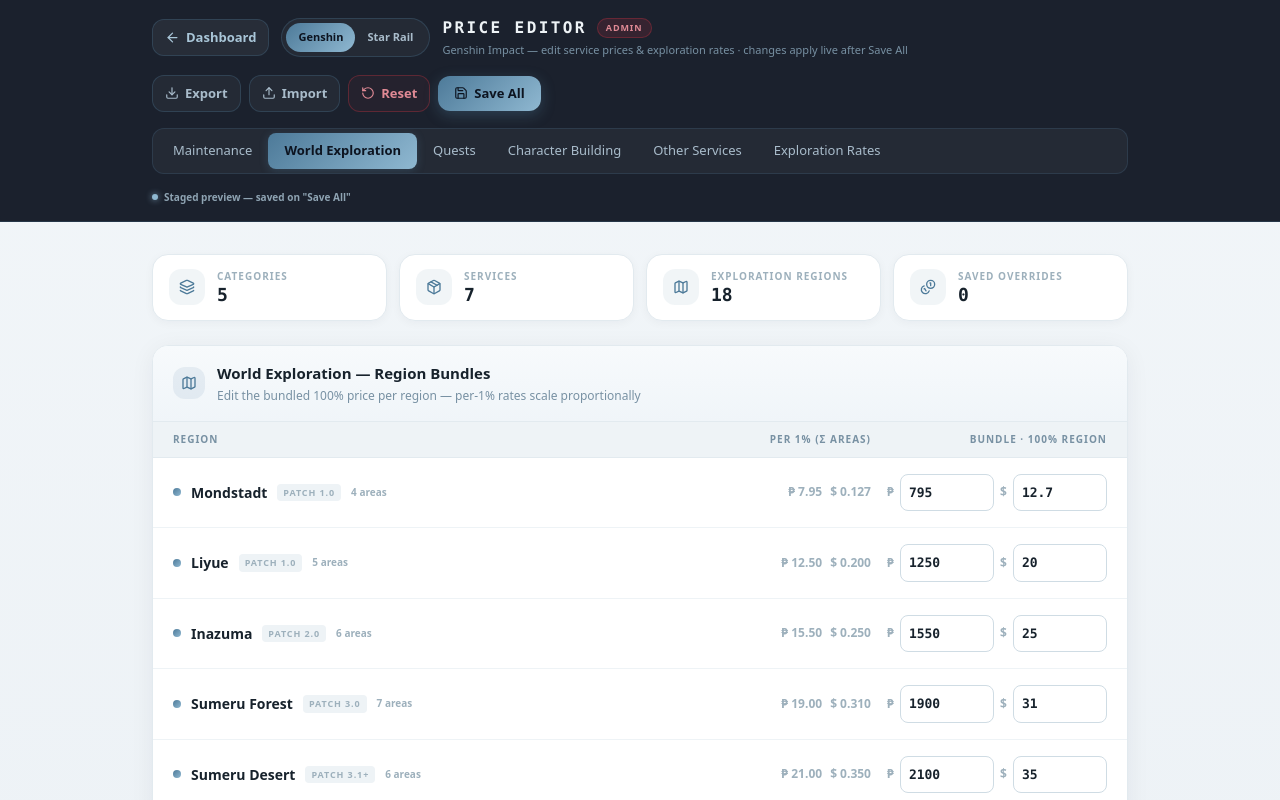
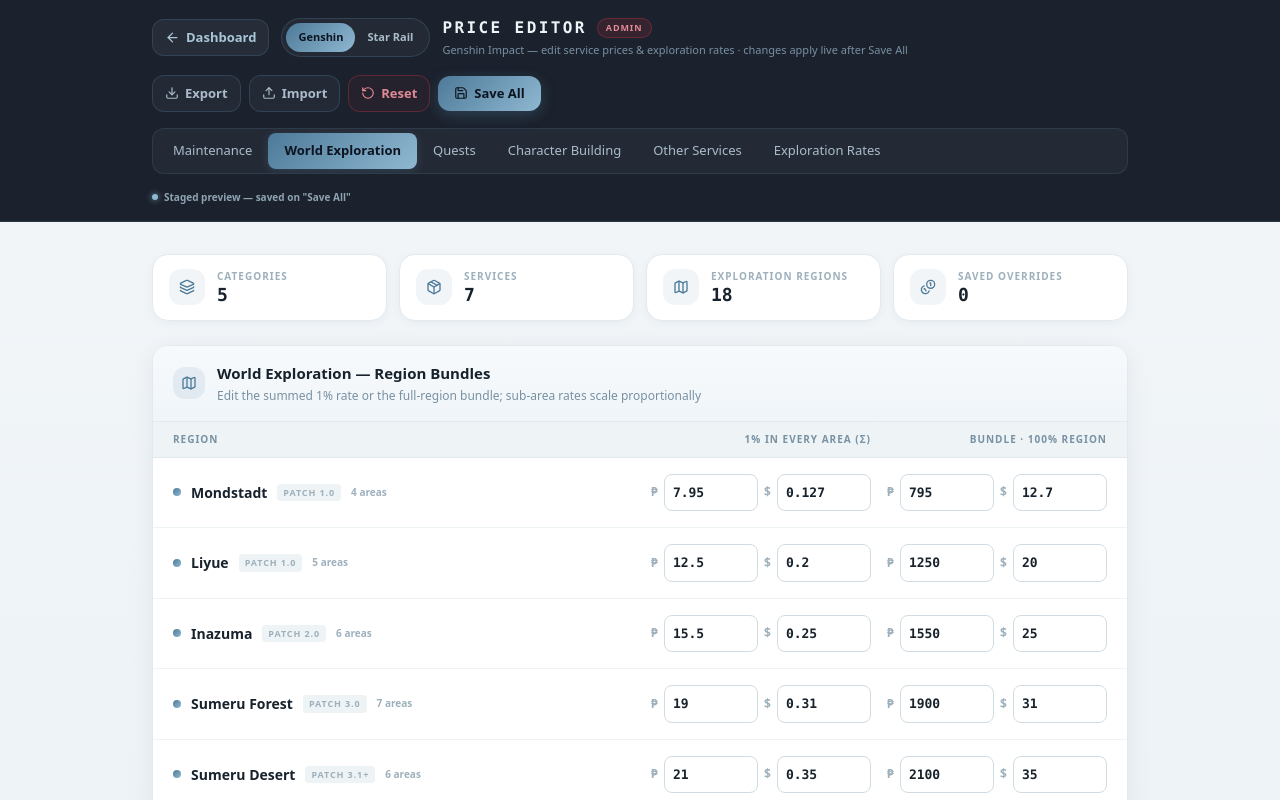
Before and after one commit to InuSei/genshin-piloting-dashboard, a React (Vite) app: page /admin/prices in a window 1280 px wide. Both pictures are taken after a click on the button "World Exploration". Shown: the top 800 px of the page. Built offline with nearby package versions, Linux system fonts and the light colour scheme.

Commit message:
fix some bundle problems in main page

```diff
--- a/src/App.tsx
+++ b/src/App.tsx
@@ -11,6 +11,8 @@
 import {
   EXPLORATION_REGIONS,
   buildExplorationReceiptItems,
+  isBillableProgress,
+  type ExplorationBundles,
   type ExplorationSelections,
   UNSELECTED,
 } from "./data/explorationRegions";
@@ -19,6 +21,7 @@
   const [activeCategory, setActiveCategory] = useState<string>("maintenance");
   const [selections, setSelections] = useState<ServiceSelection>({});
   const [explorationSelections, setExplorationSelections] = useState<ExplorationSelections>({});
+  const [bundledRegions, setBundledRegions] = useState<ExplorationBundles>({});
   const [clientName, setClientName] = useState("");
   const [isFirstTimeClient, setIsFirstTimeClient] = useState<boolean>(false);
   const [noCompassRegions, setNoCompassRegions] = useState<Record<string, boolean>>({});
@@ -35,7 +38,20 @@
   }, []);
 
   const handleExplorationChange = useCallback((key: string, value: number) => {
+    const regionId = key.split("__")[0];
+    setBundledRegions((prev) => ({ ...prev, [regionId]: false }));
     setExplorationSelections((prev) => ({ ...prev, [key]: value }));
+  }, []);
+
+  const handleToggleBundle = useCallback((regionId: string) => {
+    setBundledRegions((prev) => ({ ...prev, [regionId]: !prev[regionId] }));
+    setExplorationSelections((prev) => {
+      const next = { ...prev };
+      for (const key of Object.keys(next)) {
+        if (key.startsWith(`${regionId}__`)) delete next[key];
+      }
+      return next;
+    });
   }, []);
 
   const handleToggleCompass = useCallback((regionId: string) => {
@@ -48,13 +64,18 @@
   const handleClearAll = useCallback(() => {
     setSelections({});
     setExplorationSelections({});
+    setBundledRegions({});
     setNoCompassRegions({});
     setIsFirstTimeClient(false);
   }, []);
 
   const handleRemoveItem = useCallback((id: string) => {
-    if (id.includes("__")) {
-      setExplorationSelections((prev) => ({ ...prev, [id]: 0 }));
+    if (id.startsWith("exploration_bundle__")) {
+      const regionId = id.replace("exploration_bundle__", "");
+      setBundledRegions((prev) => ({ ...prev, [regionId]: false }));
+      setNoCompassRegions((prev) => ({ ...prev, [regionId]: false }));
+    } else if (id.includes("__")) {
+      setExplorationSelections((prev) => ({ ...prev, [id]: UNSELECTED }));
     } else if (id.startsWith("compass_")) {
       const regionId = id.replace("compass_", "");
       setNoCompassRegions((prev) => ({ ...prev, [regionId]: false }));
@@ -65,14 +86,20 @@
 
   const currentCategory = CATEGORIES.find((c) => c.id === activeCategory)!;
   const serviceReceiptItems = buildReceiptItems(selections);
-  const explorationReceiptItems = buildExplorationReceiptItems(explorationSelections);
+  const explorationReceiptItems = buildExplorationReceiptItems(
+    explorationSelections,
+    bundledRegions
+  );
 
   const activeExplorationRegionIds = new Set<string>();
-  for (const [key, val] of Object.entries(explorationSelections)) {
-    if (val !== UNSELECTED && val > 0) {
+  for (const [key, progress] of Object.entries(explorationSelections)) {
+    if (isBillableProgress(progress)) {
       const regionId = key.split("__")[0];
       activeExplorationRegionIds.add(regionId);
     }
+  }
+  for (const [regionId, selected] of Object.entries(bundledRegions)) {
+    if (selected) activeExplorationRegionIds.add(regionId);
   }
 
   const compassSurchargeItems = EXPLORATION_REGIONS
@@ -119,6 +146,8 @@
             <ExplorationPanel
               selections={explorationSelections}
               onChange={handleExplorationChange}
+              bundledRegions={bundledRegions}
+              onToggleBundle={handleToggleBundle}
               noCompassRegions={noCompassRegions}
               onToggleCompass={handleToggleCompass}
             />
@@ -141,8 +170,8 @@
             onRemoveItem={handleRemoveItem}
             isFirstTimeClient={isFirstTimeClient}
             onToggleFirstTimeClient={setIsFirstTimeClient}
-            /* NEW: Pass raw exploration data down for the canvas export */
             explorationSelections={explorationSelections}
+            bundledRegions={bundledRegions}
             noCompassRegions={noCompassRegions}
           />
         </div>
--- a/src/components/ReceiptPanel.tsx
+++ b/src/components/ReceiptPanel.tsx
@@ -1,5 +1,9 @@
 import { useRef, useState } from "react";
-import { EXPLORATION_REGIONS, UNSELECTED } from "../data/explorationRegions";
+import {
+  EXPLORATION_REGIONS,
+  isBillableProgress,
+  type ExplorationBundles,
+} from "../data/explorationRegions";
 
 const PAYPAL_USD_TO_PHP = 60.75;
 
@@ -23,6 +27,7 @@
   isFirstTimeClient,
   onToggleFirstTimeClient,
   explorationSelections,
+  bundledRegions = {},
   noCompassRegions,
   banner = "/hero-banner.png",
 }: {
@@ -34,6 +39,7 @@
   isFirstTimeClient: boolean;
   onToggleFirstTimeClient: (val: boolean) => void;
   explorationSelections: Record<string, number>;
+  bundledRegions?: ExplorationBundles;
   noCompassRegions: Record<string, boolean>;
   banner?: string;
 }) {
@@ -65,6 +71,7 @@
         new Date().toLocaleDateString("en-PH", { year: "numeric", month: "long", day: "numeric" }),
         currency,
         explorationSelections,
+        bundledRegions,
         noCompassRegions,
         banner
       );
@@ -273,6 +280,7 @@
   dateStr: string,
   currency: "PHP" | "USD",
   explorationSelections: Record<string, number>,
+  bundledRegions: ExplorationBundles,
   noCompassRegions: Record<string, boolean>,
   banner: string
 ) {
@@ -293,11 +301,11 @@
 
   let hasExploration = false;
   for (const r of EXPLORATION_REGIONS) {
-     const active = r.subAreas.filter(sa => explorationSelections[`${r.id}__${sa.id}`] !== undefined && explorationSelections[`${r.id}__${sa.id}`] !== UNSELECTED);
-     if (active.length > 0) {
+     const active = r.subAreas.filter(sa => isBillableProgress(explorationSelections[`${r.id}__${sa.id}`] ?? -1));
+     if (bundledRegions[r.id] || active.length > 0) {
         hasExploration = true;
         cardH += 24 + 22;
-        cardH += active.length * 20;
+        cardH += (bundledRegions[r.id] ? 1 : active.length) * 20;
         if (noCompassRegions[r.id]) cardH += 20;
         cardH += 34;
         cardH += 16;
@@ -427,8 +435,8 @@
       currentY += 24;
 
       for (const r of EXPLORATION_REGIONS) {
-          const active = r.subAreas.filter(sa => explorationSelections[`${r.id}__${sa.id}`] !== undefined && explorationSelections[`${r.id}__${sa.id}`] !== UNSELECTED);
-          if (!active.length) continue;
+          const active = r.subAreas.filter(sa => isBillableProgress(explorationSelections[`${r.id}__${sa.id}`] ?? -1));
+          if (!bundledRegions[r.id] && !active.length) continue;
 
           ctx.fillStyle = "#eef3f6";
           roundRect(ctx, leftAlign, currentY, CARD_W - PADDING*2, 24, 4);
@@ -458,7 +466,7 @@
           ctx.fillText("MISSING", col3, currentY + 14);
 
           ctx.textAlign = "right";
-          ctx.fillText("RATE / 1%", col4, currentY + 14);
+          ctx.fillText("RATE / BUNDLE", col4, currentY + 14);
 
           ctx.textAlign = "right";
           ctx.fillText("TOTAL", col5, currentY + 14);
@@ -467,7 +475,34 @@
 
           let regionSubtotal = 0;
 
-          for (const sa of active) {
+          if (bundledRegions[r.id]) {
+            const bundleItem = items.find(i => i.id === `exploration_bundle__${r.id}`);
+            if (bundleItem) {
+              const totalVal = currency === "PHP" ? getPhp(bundleItem.price) : getUsd(bundleItem.price);
+              regionSubtotal += totalVal;
+
+              ctx.fillStyle = "#17222c";
+              ctx.font = "600 11px sans-serif";
+              ctx.textAlign = "left";
+              ctx.fillText("Full Region Bundle", col1, currentY + 14);
+
+              ctx.fillStyle = "#5c7284";
+              ctx.font = "500 11px monospace";
+              ctx.textAlign = "center";
+              ctx.fillText("—", col2, currentY + 14);
+              ctx.fillText("100%", col3, currentY + 14);
+
+              ctx.textAlign = "right";
+              ctx.fillText("Bundle", col4, currentY + 14);
+
+              ctx.fillStyle = "#4d7a99";
+              ctx.font = "700 11px monospace";
+              ctx.fillText(currency === "PHP" ? `₱${totalVal.toLocaleString("en-PH", { minimumFractionDigits: 0 })}` : `$${totalVal.toFixed(2)}`, col5, currentY + 14);
+
+              currentY += 20;
+            }
+          } else {
+            for (const sa of active) {
               const startPct = explorationSelections[`${r.id}__${sa.id}`];
               const missingPct = 100 - startPct;
 
@@ -505,6 +540,7 @@
               ctx.fillText(currency === "PHP" ? `₱${totalVal.toLocaleString("en-PH", { minimumFractionDigits: 0 })}` : `$${totalVal.toFixed(2)}`, col5, currentY + 14);
 
               currentY += 20;
+            }
           }
 
           if (noCompassRegions[r.id]) {
--- a/src/data/explorationRegions.ts
+++ b/src/data/explorationRegions.ts
@@ -23,6 +23,8 @@
 }
 
 export type ExplorationSelections = Record<string, number>;
+export type ExplorationBundles = Record<string, boolean>;
+export type ExplorationCurrency = keyof PriceData;
 
 // Rates sourced from "Exploration Calc (PHP)" / "Exploration Calc (USD)".
 // Natlan & Nod-Krai USD = PHP / 60 (the workbook only stored PHP values there).
@@ -230,8 +232,12 @@
   return region?.subAreas.find((sa) => sa.id === areaId);
 }
 
+export function isBillableProgress(currentProgress: number): boolean {
+  return currentProgress >= 0 && currentProgress < 100;
+}
+
 export function calculateAreaPrice(area: SubArea, currentProgress: number): PriceData {
-  if (currentProgress === UNSELECTED || currentProgress >= 100) {
+  if (!isBillableProgress(currentProgress)) {
     return { php: 0, usd: 0 };
   }
 
@@ -242,10 +248,28 @@
   };
 }
 
+export function getRegionRate(region: ExplorationRegion, currency: ExplorationCurrency): number {
+  const total = region.subAreas.reduce((sum, area) => sum + area.pricePerPct[currency], 0);
+  return Math.round(total * 1000000) / 1000000;
+}
+
+export function getRegionBundlePrice(region: ExplorationRegion): PriceData {
+  return region.subAreas.reduce((sum, area) => {
+    const price = calculateAreaPrice(area, 0);
+    return {
+      php: Math.round((sum.php + price.php) * 100) / 100,
+      usd: Math.round((sum.usd + price.usd) * 100) / 100,
+    };
+  }, { php: 0, usd: 0 });
+}
+
 export function regionTotal(
   region: ExplorationRegion,
-  selections: ExplorationSelections
+  selections: ExplorationSelections,
+  bundledRegions: ExplorationBundles = {}
 ): PriceData {
+  if (bundledRegions[region.id]) return getRegionBundlePrice(region);
+
   return region.subAreas.reduce((sum, sa) => {
     const currentProgress = selections[`${region.id}__${sa.id}`] ?? UNSELECTED;
     const price = calculateAreaPrice(sa, currentProgress);
@@ -254,6 +278,17 @@
       usd: sum.usd + price.usd
     };
   }, { php: 0, usd: 0 });
+}
+
+export function regionHasSelection(
+  region: ExplorationRegion,
+  selections: ExplorationSelections,
+  bundledRegions: ExplorationBundles = {}
+): boolean {
+  if (bundledRegions[region.id]) return true;
+  return region.subAreas.some((area) =>
+    isBillableProgress(selections[`${region.id}__${area.id}`] ?? UNSELECTED)
+  );
 }
 
 export function regionAvgPct(
@@ -281,17 +316,32 @@
 }
 
 export function buildExplorationReceiptItems(
-  selections: ExplorationSelections
+  selections: ExplorationSelections,
+  bundledRegions: ExplorationBundles = {}
 ): ReceiptLineItem[] {
   const items: ReceiptLineItem[] = [];
 
   for (const region of EXPLORATION_REGIONS) {
+    if (bundledRegions[region.id]) {
+      const price = getRegionBundlePrice(region);
+      if (price.php <= 0 && price.usd <= 0) continue;
+
+      items.push({
+        id: `exploration_bundle__${region.id}`,
+        categoryLabel: `World Exploration — ${region.name}`,
+        name: `${region.name} Full Region Bundle`,
+        detail: `100% of all ${region.subAreas.length} sub-area${region.subAreas.length !== 1 ? "s" : ""}`,
+        price,
+      });
+      continue;
+    }
+
     for (const sa of region.subAreas) {
       const currentProgress = selections[`${region.id}__${sa.id}`] ?? UNSELECTED;
-      if (currentProgress === UNSELECTED || currentProgress >= 100) continue;
+      if (!isBillableProgress(currentProgress)) continue;
 
       const price = calculateAreaPrice(sa, currentProgress);
-      if (price.php <= 0) continue;
+      if (price.php <= 0 && price.usd <= 0) continue;
 
       items.push({
         id: `${region.id}__${sa.id}`,
--- a/src/pages/ClientPricelist.tsx
+++ b/src/pages/ClientPricelist.tsx
@@ -2,7 +2,7 @@
 import { Link } from "react-router-dom";
 import { CATEGORIES, type PriceValue, type Category } from "../data/services";
 import { HSR_CATEGORIES } from "../data/hsrServices";
-import { EXPLORATION_REGIONS, type ExplorationRegion } from "../data/explorationRegions";
+import { EXPLORATION_REGIONS, getRegionBundlePrice } from "../data/explorationRegions";
 
 function formatPrice(price: PriceValue): string {
   const php = typeof price === "object" ? price.php : price;
@@ -12,24 +12,17 @@
   return `₱${php.toLocaleString("en-PH")} / $${usd.toFixed(2)}`;
 }
 
-const EXPLORATION_RATES = EXPLORATION_REGIONS.map((region: ExplorationRegion) => ({
-  name: region.name,
-  tag: region.tag,
-  bundle: {
-    php:
-      Math.round(
-        region.subAreas.reduce((sum, sa) => sum + sa.pricePerPct.php * 100, 0) * 100
-      ) / 100,
-    usd:
-      Math.round(
-        region.subAreas.reduce((sum, sa) => sum + sa.pricePerPct.usd * 100, 0) * 100
-      ) / 100,
-  },
-  areas: region.subAreas.map((sa) => ({
-    name: sa.name,
-    partial: sa.pricePerPct,
-  })),
-}));
+function buildExplorationRates() {
+  return EXPLORATION_REGIONS.map((region) => ({
+    name: region.name,
+    tag: region.tag,
+    bundle: getRegionBundlePrice(region),
+    areas: region.subAreas.map((area) => ({
+      name: area.name,
+      partial: area.pricePerPct,
+    })),
+  }));
+}
 
 interface PricelistGame {
   key: "genshin" | "hsr";
@@ -87,6 +80,7 @@
 }
 
 function PricelistPage({ game }: { game: PricelistGame }) {
+  const explorationRates = buildExplorationRates();
   const [activeCategory, setActiveCategory] = useState(game.categories[0].id);
   const category = game.categories.find((c) => c.id === activeCategory)!;
 
@@ -174,11 +168,11 @@
                 <div className="hidden md:flex items-center justify-between p-4" style={{ background: "#eef3f6", borderBottom: "1px solid #e2eaef" }}>
                   <div className="w-1/2 font-bold text-[12px] uppercase tracking-widest" style={{ color: "#7891a3" }}>Region</div>
                   <div className="w-1/2 flex justify-end pr-4">
-                    <div className="font-bold text-[12px] uppercase tracking-widest text-right w-24" style={{ color: "#7891a3" }}>Per 1% Progress</div>
+                    <div className="font-bold text-[12px] uppercase tracking-widest text-right w-36" style={{ color: "#7891a3" }}>100% Region Bundle</div>
                   </div>
                 </div>
                 <div className="flex flex-col">
-                  {EXPLORATION_RATES.map((region) => (
+                  {explorationRates.map((region) => (
                     <div key={region.name} className="flex flex-col">
                       <div className="flex items-center justify-between gap-3 px-4 py-2.5" style={{ background: "#f7fafc", borderBottom: "1px solid #e2eaef" }}>
                         <div className="flex items-center gap-2 min-w-0">
--- a/src/pages/PriceEditor.tsx
+++ b/src/pages/PriceEditor.tsx
@@ -32,7 +32,10 @@
 import {
   EXPLORATION_REGIONS,
   applyExplorationPriceOverrides,
+  getRegionBundlePrice,
+  getRegionRate,
   restoreExplorationDefaults,
+  type ExplorationCurrency,
   type ExplorationRegion,
 } from "../data/explorationRegions";
 import {
@@ -124,7 +127,7 @@
 function CurrencyInput({
   value,
   onChange,
-  step,
+  step = "any",
   className = "flex-1",
 }: {
   value: number;
@@ -136,9 +139,13 @@
     <div className={className} style={{ minWidth: 0 }}>
       <input
         type="number"
+        min={0}
         step={step}
         value={value}
-        onChange={(e) => onChange(Number(e.target.value))}
+        onChange={(e) => {
+          const nextValue = Number(e.target.value);
+          if (Number.isFinite(nextValue) && nextValue >= 0) onChange(nextValue);
+        }}
         className="w-full px-2 py-2 text-[13px] font-mono font-semibold bg-white rounded-lg outline-none transition-all focus:border-[#4d7a99] focus:ring-2 focus:ring-[rgba(77,122,153,0.18)]"
         style={{ border: "1px solid #cfdce4", color: "#17222c" }}
       />
@@ -151,18 +158,20 @@
   valueUsd,
   onPhp,
   onUsd,
+  step = "any",
 }: {
   valuePhp: number;
   valueUsd: number;
   onPhp: (v: number) => void;
   onUsd: (v: number) => void;
+  step?: string;
 }) {
   return (
     <div className="flex items-center gap-1.5 min-w-0">
       <span className="text-[12px] font-bold shrink-0" style={{ color: "#9db0bc" }}>₱</span>
-      <CurrencyInput value={valuePhp} onChange={onPhp} />
+      <CurrencyInput value={valuePhp} onChange={onPhp} step={step} />
       <span className="text-[12px] font-bold shrink-0" style={{ color: "#9db0bc" }}>$</span>
-      <CurrencyInput value={valueUsd} onChange={onUsd} step="0.01" />
+      <CurrencyInput value={valueUsd} onChange={onUsd} step={step} />
     </div>
   );
 }
@@ -320,38 +329,58 @@
     );
   };
 
-  const updateRegionBundle = (
+  const updateRegionPrice = (
     regionId: string,
-    sub: "php" | "usd",
-    value: number
+    sub: ExplorationCurrency,
+    value: number,
+    inputType: "rate" | "bundle"
   ) => {
+    if (!Number.isFinite(value) || value < 0) return;
+    const targetBundle = Math.round((inputType === "rate" ? value * 100 : value) * 100) / 100;
+
     setRegions((prev) =>
       prev.map((r) => {
         if (r.id !== regionId) return r;
-        const oldBundle = r.subAreas.reduce(
-          (sum, sa) => sum + sa.pricePerPct[sub] * 100,
-          0
+
+        const targetUnits = Math.round(targetBundle * 100);
+        const weights = r.subAreas.map((area) => Math.max(0, Math.round(area.pricePerPct[sub] * 100)));
+        const totalWeight = weights.reduce((sum, weight) => sum + weight, 0);
+        const allocations = weights.map((weight) =>
+          totalWeight === 0
+            ? Math.floor(targetUnits / r.subAreas.length)
+            : Math.floor((targetUnits * weight) / totalWeight)
         );
-        const scale = oldBundle === 0 ? 1 : value / oldBundle;
+        const allocatedUnits = allocations.reduce((sum, allocation) => sum + allocation, 0);
+        let remainingUnits = targetUnits - allocatedUnits;
+        const allocationOrder = weights
+          .map((weight, index) => ({
+            index,
+            remainder:
+              totalWeight === 0
+                ? 0
+                : (targetUnits * weight) / totalWeight - Math.floor((targetUnits * weight) / totalWeight),
+          }))
+          .sort((a, b) => b.remainder - a.remainder || a.index - b.index);
+
+        for (const { index } of allocationOrder) {
+          if (remainingUnits <= 0) break;
+          allocations[index] += 1;
+          remainingUnits -= 1;
+        }
+
         return {
           ...r,
-          subAreas: r.subAreas.map((sa) => ({
-            ...sa,
+          subAreas: r.subAreas.map((area, index) => ({
+            ...area,
             pricePerPct: {
-              ...sa.pricePerPct,
-              [sub]: Math.round(sa.pricePerPct[sub] * scale * 10000) / 10000,
+              ...area.pricePerPct,
+              [sub]: allocations[index] / 100,
             },
           })),
         };
       })
     );
   };
-
-  const regionBundle = (r: ExplorationRegion, sub: "php" | "usd") =>
-    Math.round(r.subAreas.reduce((sum, sa) => sum + sa.pricePerPct[sub] * 100, 0) * 100) / 100;
-
-  const regionRate = (r: ExplorationRegion, sub: "php" | "usd") =>
-    Math.round(r.subAreas.reduce((sum, sa) => sum + sa.pricePerPct[sub], 0) * 10000) / 10000;
 
   const buildOverridesFromState = (): PriceOverrides => {
     const overrides: PriceOverrides = {
@@ -639,17 +668,17 @@
               <div className="flex-1 min-w-0">
                 <h2 className="font-bold text-[15px]" style={{ color: "#17222c" }}>World Exploration — Region Bundles</h2>
                 <p className="text-[12px] font-medium mt-0.5" style={{ color: "#7891a3" }}>
-                  Edit the bundled 100% price per region — per-1% rates scale proportionally
+                  Edit the summed 1% rate or the full-region bundle; sub-area rates scale proportionally
                 </p>
               </div>
             </div>
 
             <div
               className="hidden md:grid items-center gap-4 px-5 py-2.5 text-[10px] font-bold uppercase tracking-widest"
-              style={{ gridTemplateColumns: "minmax(0,1fr) 120px 220px", background: "#eef3f6", borderBottom: "1px solid #e2eaef", color: "#7891a3" }}
+              style={{ gridTemplateColumns: "minmax(0,1fr) 220px 220px", background: "#eef3f6", borderBottom: "1px solid #e2eaef", color: "#7891a3" }}
             >
               <span>Region</span>
-              <span className="text-right">Per 1% (Σ areas)</span>
+              <span className="text-right">1% in Every Area (Σ)</span>
               <span className="text-right">Bundle · 100% Region</span>
             </div>
 
@@ -660,7 +689,7 @@
                   className={`flex flex-col md:flex-row md:items-center gap-3 md:gap-4 px-5 py-4 ${ri !== regions.length - 1 ? "border-b" : ""} hover:bg-[#f7fafc] transition-colors`}
                   style={{ borderColor: "#eef3f6" }}
                 >
-                  <div className="flex items-center gap-2.5 min-w-0 md:w-[calc(100%-372px)] shrink-0">
+                  <div className="flex items-center gap-2.5 min-w-0 md:flex-1 shrink-0">
                     <span className="w-2 h-2 rounded-full shrink-0" style={{ background: "linear-gradient(135deg,#4d7a99,#8fb8d1)" }} />
                     <span className="font-bold text-[14px] truncate" style={{ color: "#17222c" }}>{region.name}</span>
                     <span className="px-1.5 py-0.5 rounded text-[9px] font-bold uppercase tracking-widest shrink-0" style={{ color: "#9db0bc", background: "#eef3f6" }}>
@@ -668,16 +697,21 @@
                     </span>
                     <span className="text-[10px] font-semibold shrink-0" style={{ color: "#9db0bc" }}>{region.subAreas.length} area{region.subAreas.length !== 1 ? "s" : ""}</span>
                   </div>
-                  <div className="flex items-center gap-2 md:flex-none md:w-[120px] md:shrink-0 md:justify-end">
-                    <span className="text-[12px] font-bold" style={{ color: "#9db0bc" }}>₱ {regionRate(region, "php").toFixed(2)}</span>
-                    <span className="text-[12px] font-bold" style={{ color: "#9db0bc" }}>$ {regionRate(region, "usd").toFixed(3)}</span>
+                  <div className="flex flex-col gap-1 md:flex-none md:w-[220px] md:shrink-0">
+                    <RatePair
+                      valuePhp={getRegionRate(region, "php")}
+                      valueUsd={getRegionRate(region, "usd")}
+                      onPhp={(v) => updateRegionPrice(region.id, "php", v, "rate")}
+                      onUsd={(v) => updateRegionPrice(region.id, "usd", v, "rate")}
+                    />
                   </div>
                   <div className="flex flex-col gap-1 md:flex-none md:w-[220px] md:shrink-0">
                     <RatePair
-                      valuePhp={regionBundle(region, "php")}
-                      valueUsd={regionBundle(region, "usd")}
-                      onPhp={(v) => updateRegionBundle(region.id, "php", v)}
-                      onUsd={(v) => updateRegionBundle(region.id, "usd", v)}
+                      step="0.01"
+                      valuePhp={getRegionBundlePrice(region).php}
+                      valueUsd={getRegionBundlePrice(region).usd}
+                      onPhp={(v) => updateRegionPrice(region.id, "php", v, "bundle")}
+                      onUsd={(v) => updateRegionPrice(region.id, "usd", v, "bundle")}
                     />
                   </div>
                 </div>
```
Also changed, not shown: src/components/ExplorationPanel.tsx (+43 -6 lines).
